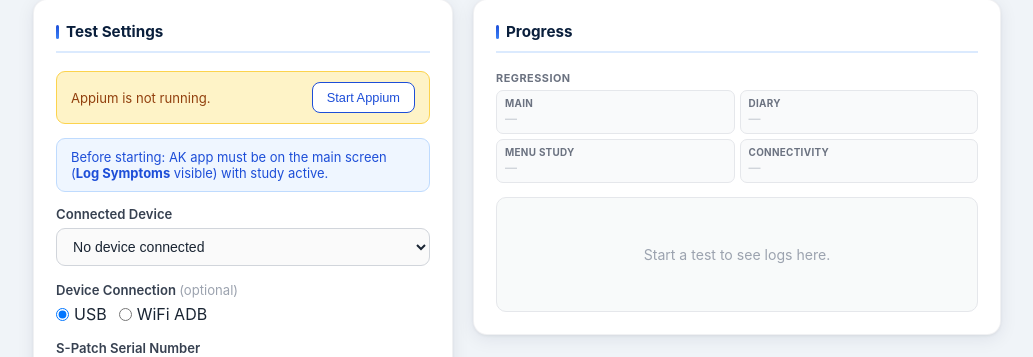
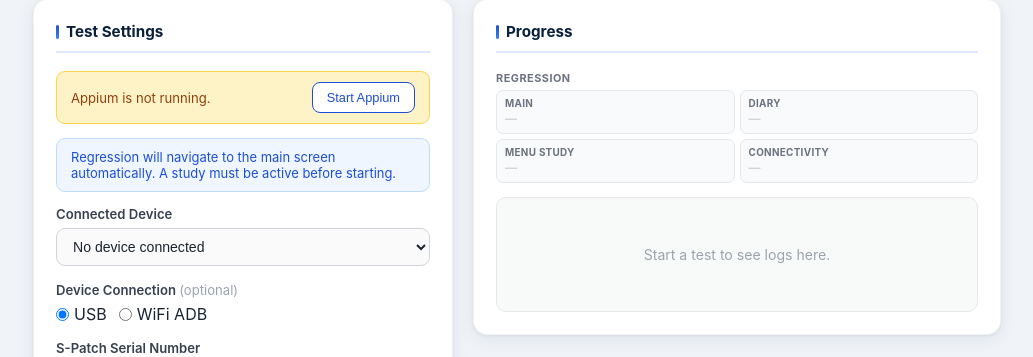
Before and after one commit to DunkinYeo/AK-automation, a Flask app: page / in a window 1280 px wide. Shown: the part 92-449 px from the top of the page, without its empty margins (123-1156 px from the left). Run offline with Flask 3, Linux system fonts and the light colour scheme; data that the repository does not hold is empty.

Commit message:
fix: update regression note — auto-navigates to main screen, study must be active
Co-Authored-By: Claude Sonnet 4.6 <noreply@anthropic.com>

```diff
--- a/web/templates/index.html
+++ b/web/templates/index.html
@@ -257,7 +257,7 @@
       </div>
 
       <div class="note">
-        Before starting: AK app must be on the main screen (<strong>Log Symptoms</strong> visible) with study active.
+        Regression will navigate to the main screen automatically. A study must be active before starting.
       </div>
 
       <div class="field">
```
